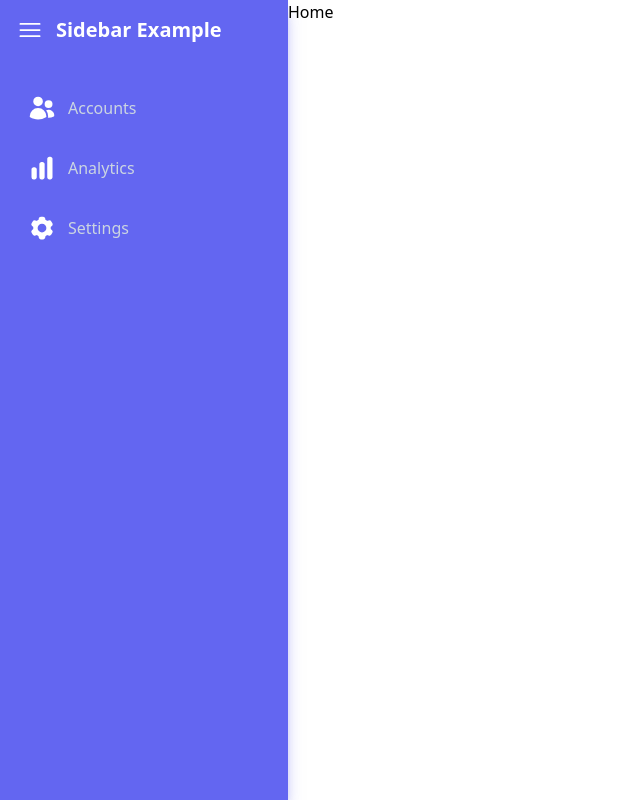
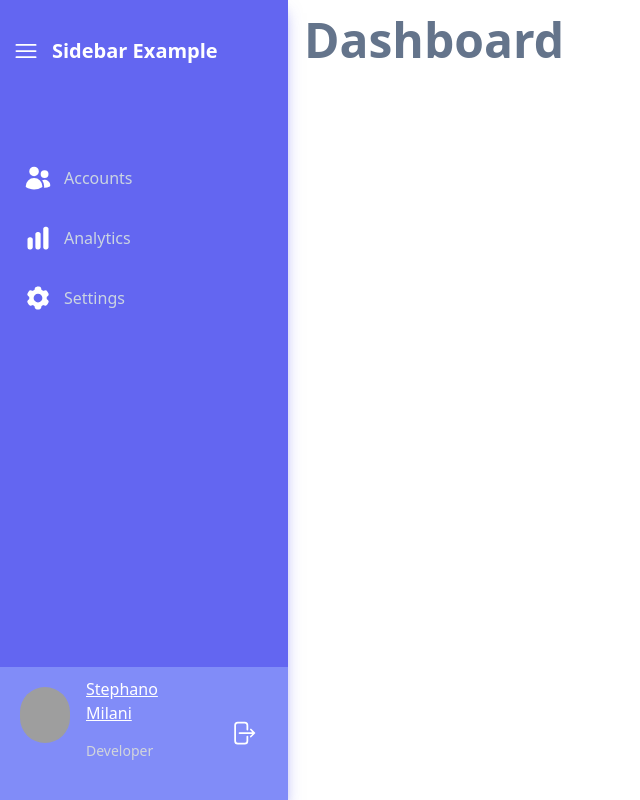
Before and after one commit to hzdelgado/react-example-tailwind, a React app: page / in a window 1280 px wide. Shown: the whole page, without its empty margins (0-640 px from the left). Built offline with nearby package versions, Linux system fonts and the light colour scheme; grey boxes are pictures that could not be loaded.

Commit message:
logout w avatar w member info display added

```diff
--- a/package.json
+++ b/package.json
@@ -26,6 +26,7 @@
     "eslint-config-airbnb-base": "^15.0.0",
     "eslint-config-prettier": "^8.8.0",
     "eslint-plugin-jest": "^27.2.2",
+    "file-loader": "^6.2.0",
     "path": "^0.12.7",
     "postcss": "^8.4.24",
     "postcss-loader": "^7.3.3",
--- a/src/components/Home.js
+++ b/src/components/Home.js
@@ -2,8 +2,8 @@ import React from 'react'
 
 const Home = () => {
   return (
-    <div className='grow'>
-      Home
+    <div className='text-5xl p-4 font-bold text-slate-500	'>
+      Dashboard
     </div>
   )
 }
--- /dev/null
+++ b/src/components/common/LogOut.js
@@ -0,0 +1,19 @@
+import { ArrowRightOnRectangleIcon } from "@heroicons/react/24/solid";
+import React from "react";
+
+const LogOut = ({ collapsed, photo }) => {
+  return !collapsed ? (
+    <img src={photo} className="rounded-full w-10 h-10" />
+  ) : (
+    <div className="grid grid-cols-4 grid-rows-2 grid-flow-col place-items-start w-full bg-indigo-400 p-5 gap-4">
+      <img src={photo} className="rounded-full w-14 h-14 row-span-2" />
+      <div className="col-span-2 place-self-end text-white underline underline-offset-1">
+        Stephano Milani
+      </div>
+      <div className="col-span-2 text-gray-300 text-sm">Developer</div>
+      <ArrowRightOnRectangleIcon className="w-7 h-7 text-white row-span-2 place-self-center" />
+    </div>
+  );
+};
+
+export default LogOut;
--- a/src/components/common/Sidebar.js
+++ b/src/components/common/Sidebar.js
@@ -2,18 +2,20 @@ import React, { useState } from "react";
 import { Bars3Icon } from "@heroicons/react/24/solid";
 import { sidebarOptions } from "../../data/Sidebar";
 import SidebarOption from "./SidebarOption";
+import LogOut from "./LogOut";
+import profilePhoto from "../../assets/profile-photo.jpeg";
 
 const Sidebar = () => {
   const [open, setOpen] = useState(true);
 
   return (
     <div
-      className={`flex ${
-        open ? "w-72 p-4" : "w-16 p-3"
-      } h-screen bg-indigo-500 shadow-lg shadow-indigo-500/50 transition-all duration-300`}
+      className={` ${
+        open ? "w-72" : "w-16"
+      } bg-indigo-500 shadow-lg shadow-indigo-500/50 transition-all duration-300`}
     >
-      <div className="flex-col grow space-y-10">
-        <div className={`flex items-center ${open ? "justify-start" : "justify-center"}`}>
+      <div className="flex flex-col h-full space-y-10 justify-between">
+        <div className={`flex h-1/6 items-center ${open ? "justify-start p-3" : "justify-center p-4"}`}>
           <button onClick={() => setOpen(!open)}>
             <Bars3Icon className="w-7 h-7 text-white" />
           </button>
@@ -26,12 +28,15 @@ const Sidebar = () => {
             Sidebar Example
           </div>
         </div>
-        <div className="space-y-3">{sidebarOptions.map((option) => (
+        <div className={`h-5/6 space-y-3 p-3`}>{sidebarOptions.map((option) => (
           <SidebarOption
             collapsed={open}
             option={option}
           />
         ))}</div>
+        <div className={`flex h-1/6 ${
+              open ? "" : "p-3"
+            } `}><LogOut collapsed={open} photo={profilePhoto}/></div>
       </div>
     </div>
   );
--- a/src/components/common/SidebarOption.js
+++ b/src/components/common/SidebarOption.js
@@ -2,11 +2,10 @@ import React, { useState } from "react";
 
 const SidebarOption = ({ collapsed, option }) => {
   const [onHover, setOnHover] = useState(false);
-  console.log(option);
   return (
     <div
       className={`flex items-center h-12 transition-all duration-300 ${
-        onHover ? "bg-white" : "bg-transparent"
+        onHover ? "bg-white/50" : "bg-transparent"
       } rounded-md ${collapsed ? "p-3" : "justify-center"}`}
       onMouseEnter={() => setOnHover(true)}
       onMouseLeave={() => setOnHover(false)}
--- a/webpack.config.js
+++ b/webpack.config.js
@@ -27,6 +27,10 @@ module.exports = {
       {
         test: /\.css$/,
         use: ["style-loader", "css-loader", 'postcss-loader']
+      },
+      {
+        test: /\.(jpe?g|png|svg)$/i,
+        use: "file-loader"
       }
     ],
   },
```
Also changed, not shown: 2 other files (tests, documents, lock files or other folders).
